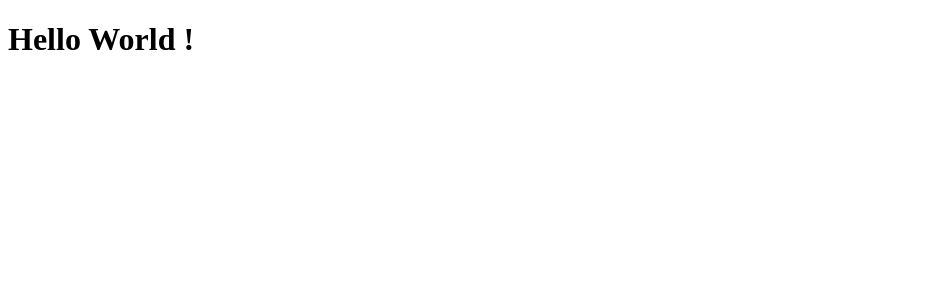
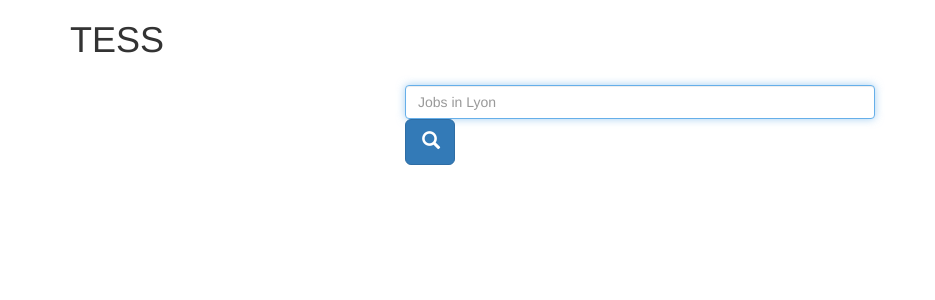
Before and after one commit to jmcomets/tess, a Flask app: page / in a window 1280 px wide. Shown: the top 300 px of the page, without its empty margins (0-935 px from the left). Run offline with Flask 2, Linux system fonts and the light colour scheme; some libraries are stand-ins or nearby versions.

Commit message:
basic front end with bootstrap

```diff
--- a/data/wrappers/ldlc.json
+++ b/data/wrappers/ldlc.json
@@ -7,6 +7,9 @@
   "rules": {
    	"name":        "//span[@class='fn designation_courte'][0]/text()",
     "description": "//span[@id='ctl00_cphMainContent_lbChapeau'][0]/text()",
-    "price": "//span[@class='price sale'][0]/text()"
+    "price": "//span[@class='price sale'][0]/text()",
+    "brand": "",
+    "model": "",
+    "thumbnail": ""
   }
 }
--- /dev/null
+++ b/front/static/style.css
@@ -0,0 +1,9 @@
+.search-form {
+  max-width: 500px;
+  padding: 15px;
+  margin: 0 auto;
+}
+
+.search-form button {
+  width: 50px;
+}
--- a/front/templates/index.html
+++ b/front/templates/index.html
@@ -3,8 +3,23 @@
     <head>
         <meta charset="utf-8">
         <title>TESS</title>
+        <meta name="viewport" content="width=device-width, initial-scale=1.0">
+
+        <link rel="stylesheet" href="//netdna.bootstrapcdn.com/bootstrap/3.0.0/css/bootstrap.min.css">
+        <link rel="stylesheet" type="text/css" href="{{ url_for('static', filename='style.css') }}">
     </head>
     <body>
-        <h1> Hello World !</h1>
+        <div class="container">
+          <h1>TESS</h1>
+
+          <form class="search-form">
+            <input type="text" class="form-control" placeholder="Jobs in Lyon" autofocus>
+            <button class="btn btn-lg btn-primary btn-block" type="submit"><span class="glyphicon glyphicon-search"></span></button>
+          </form>
+        </div>
+
+        <script src="http://code.jquery.com/jquery-1.10.1.min.js"></script>
+        <script src="//netdna.bootstrapcdn.com/bootstrap/3.0.0/js/bootstrap.min.js"></script>
+        <script type="text/javascript" src="{{ url_for('static', filename='main.js') }}"></script>
     </body>
 </html>
```
Also changed, not shown: front/static/main.js (added), 1 other file.
